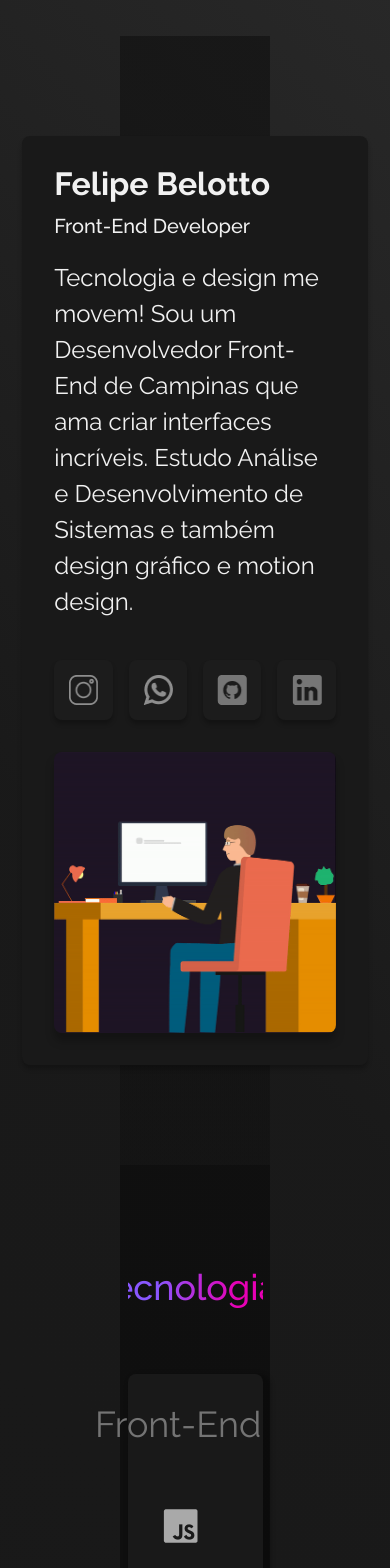
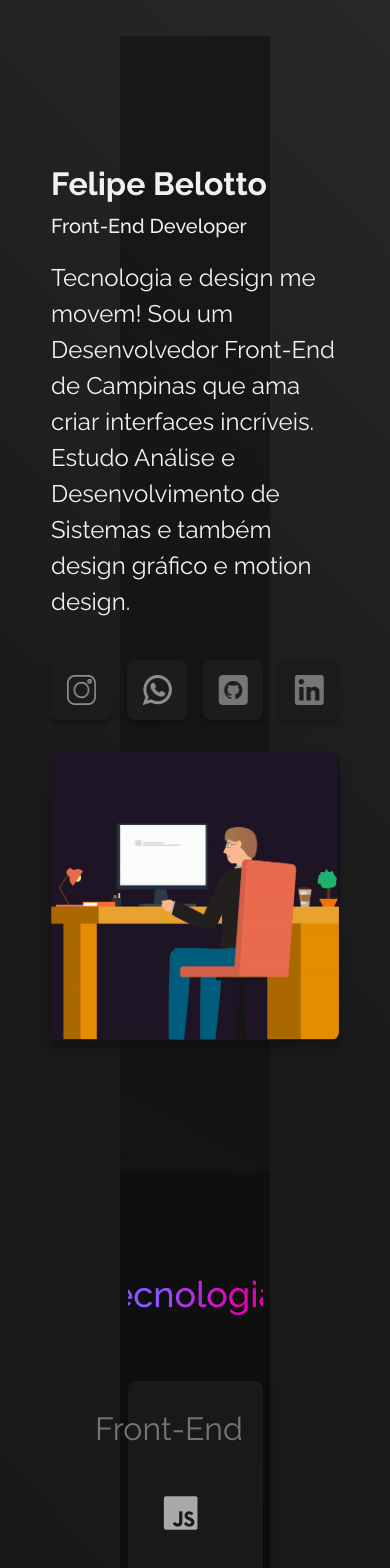
Before and after one commit to Felipe-Belotto/Portifolio, a Next.js app: page / in a window 390 px wide. Shown: the part 780-2348 px from the top of the page. Built offline with nearby package versions, Linux system fonts and the light colour scheme.

Commit message:
adicionando scroll to top

```diff
--- a/package.json
+++ b/package.json
@@ -18,7 +18,8 @@
     "next": "14.1.1",
     "react": "^18",
     "react-dom": "^18",
-    "react-intersection-observer": "^9.8.1"
+    "react-intersection-observer": "^9.8.1",
+    "react-scroll-to-top": "^3.0.0"
   },
   "devDependencies": {
     "eslint": "^8",
--- a/src/Components/ComponentesTecnologias/CardTecnologia/CardTecnologia.module.css
+++ b/src/Components/ComponentesTecnologias/CardTecnologia/CardTecnologia.module.css
@@ -67,6 +67,11 @@
   .card{
     width: 100%;
     padding: 0;
+    gap: 16px;
+  }
+
+  .card .subtitulo{
+    font-size: 32px;
   }
 
   .card ul{
--- a/src/Components/HomeSections/SobreMim/SobreMim.module.css
+++ b/src/Components/HomeSections/SobreMim/SobreMim.module.css
@@ -81,14 +81,18 @@
 @media screen and (max-width: 800px) {
 
   .container{
-    width: 80%;
+    width: 100%;
+    background-color: transparent;
     gap: 0;
+    box-shadow: none;
   }
 
   .container .conteudo{
     width: 100%;
     gap: 0;
     height: auto;
+    align-items: center;
+
   }
 
   .contatos{
--- a/src/app/page.jsx
+++ b/src/app/page.jsx
@@ -1,3 +1,4 @@
+'use client'
 import NavBar from "@/Components/NavBar/NavBar";
 import styles from "./page.module.css";
 import Apresentacao from "@/Components/HomeSections/Apresentacao/Apresentacao";
@@ -5,6 +6,7 @@ import SobreMim from "@/Components/HomeSections/SobreMim/SobreMim";
 import Tecnologias from "@/Components/HomeSections/Tecnologias/Tecnologias";
 import PrincipaisProjetos from "@/Components/HomeSections/PrincipaisProjetos/PrincipaisProjetos";
 import Contato from "@/Components/Contato/Contato";
+import ScrollToTop from "react-scroll-to-top";
 
 export default function Home() {
   return (
@@ -12,6 +14,7 @@ export default function Home() {
       <div className={styles.Apresentacao__container}>
       <Apresentacao />
       </div>
+      <ScrollToTop smooth height="20px" color="white" style={{background:"#6d0068", boxShadow:"none"}}/>
       <div className={styles.SobreMim__container}>
       <SobreMim />
       </div>
```
Also changed, not shown: 1 other file (tests, documents, lock files or other folders).
